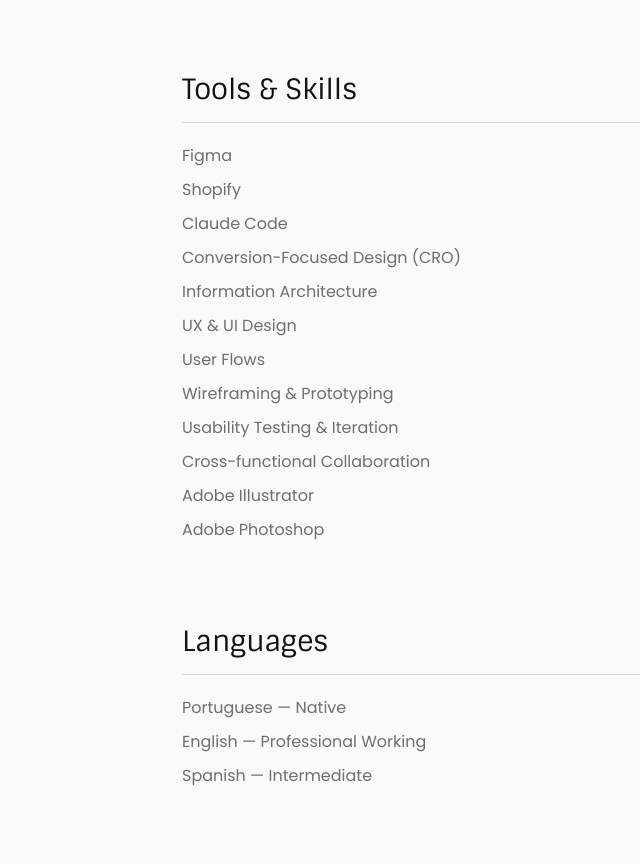
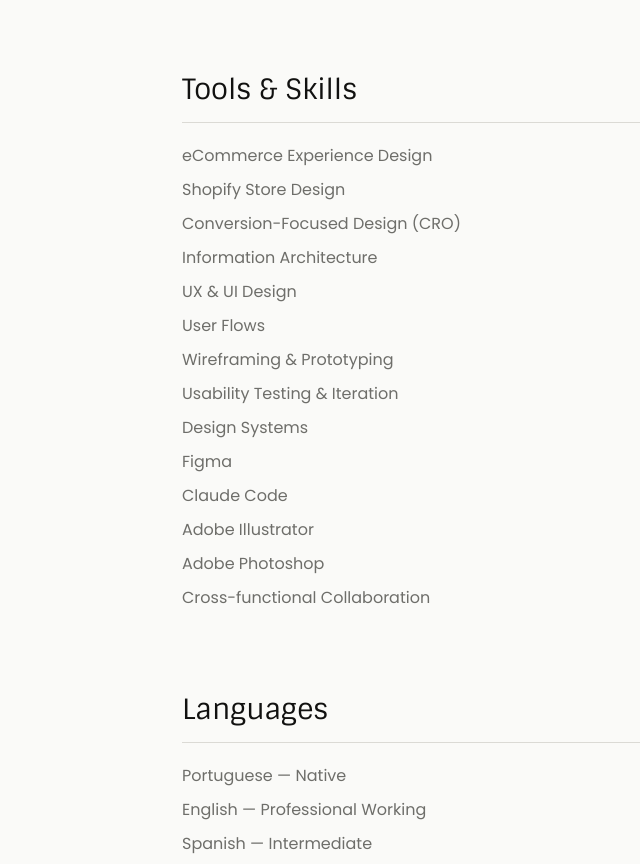
Before and after one commit to carolinapagnussat/portfolio, a plain HTML site: page about.html in a window 1280 px wide. Shown: the part 1400-2264 px from the top of the page, without its empty margins (226-866 px from the left). Drawn offline with Linux system fonts and the light colour scheme.

Commit message:
Sync About timeline + skills with updated CV
- TartariTech: extend to Oct 2026; add footwear-repositioning and custom PDP bullets
- Cuia Criativa: trim cross-functional bullet to match CV wording
- Tools & Skills: match CV list (add eCommerce Experience Design, Shopify Store Design, Design Systems)

Co-Authored-By: Claude Opus 4.8 <noreply@anthropic.com>

```diff
--- a/about.html
+++ b/about.html
@@ -67,18 +67,20 @@
 
       <h3>Tools &amp; Skills</h3>
       <ul class="stack-list">
-        <li>Figma</li>
-        <li>Shopify</li>
-        <li>Claude Code</li>
+        <li>eCommerce Experience Design</li>
+        <li>Shopify Store Design</li>
         <li>Conversion-Focused Design (CRO)</li>
         <li>Information Architecture</li>
         <li>UX &amp; UI Design</li>
         <li>User Flows</li>
         <li>Wireframing &amp; Prototyping</li>
         <li>Usability Testing &amp; Iteration</li>
-        <li>Cross-functional Collaboration</li>
+        <li>Design Systems</li>
+        <li>Figma</li>
+        <li>Claude Code</li>
         <li>Adobe Illustrator</li>
         <li>Adobe Photoshop</li>
+        <li>Cross-functional Collaboration</li>
       </ul>
 
       <h3>Languages</h3>
--- a/js/experience.js
+++ b/js/experience.js
@@ -12,7 +12,7 @@ const EXPERIENCE = [
       "Design of websites, landing pages, and digital interfaces focused on usability, visual clarity, and conversion.",
       "Brand and campaign systems for national and multinational clients — including Pirelli's incentive program language, C&amp;A's internal sub-brand, Bayer's campaign architecture, and AI-assisted content workflows for Magalu.",
       "Communication and training materials for Incentive.me, including a new training format for app rollout, email campaigns, and strategic assets.",
-      "Cross-functional collaboration with marketing, product, and engineering teams across digital products and channels.",
+      "Cross-functional collaboration with marketing, product, and engineering teams.",
       "Responsible for maintaining visual consistency and brand standards across digital products and communication channels."
     ]
   },
@@ -20,10 +20,12 @@ const EXPERIENCE = [
     role: "Product Designer | UX/UI",
     org: "TartariTech",
     type: "Contract",
-    period: "May 2024 — Dec 2025",
+    period: "May 2024 — Oct 2026",
     bullets: [
       "Led UX/UI for Shopify redesigns, migrations, and CRO across 10+ DTC stores.",
       "Designed the navigation and information architecture for a luxury tableware brand's move to Shopify (~900 SKUs); the store exceeded its first-year revenue projection by ~75%.",
+      "Led the Shopify redesign of a footwear brand, repositioning it into a bridal niche; the store hit its annual revenue goal and has grown ~10% a year since.",
+      "Designed a custom product page, from the design system and end-to-end UX to developer handoff.",
       "Built scalable taxonomies and product-page structures (metafields/metaobjects) made to grow with the catalog.",
       "Collaborated closely with developers, marketing teams, and product stakeholders to ship user-centered, conversion-focused solutions."
     ]
```
